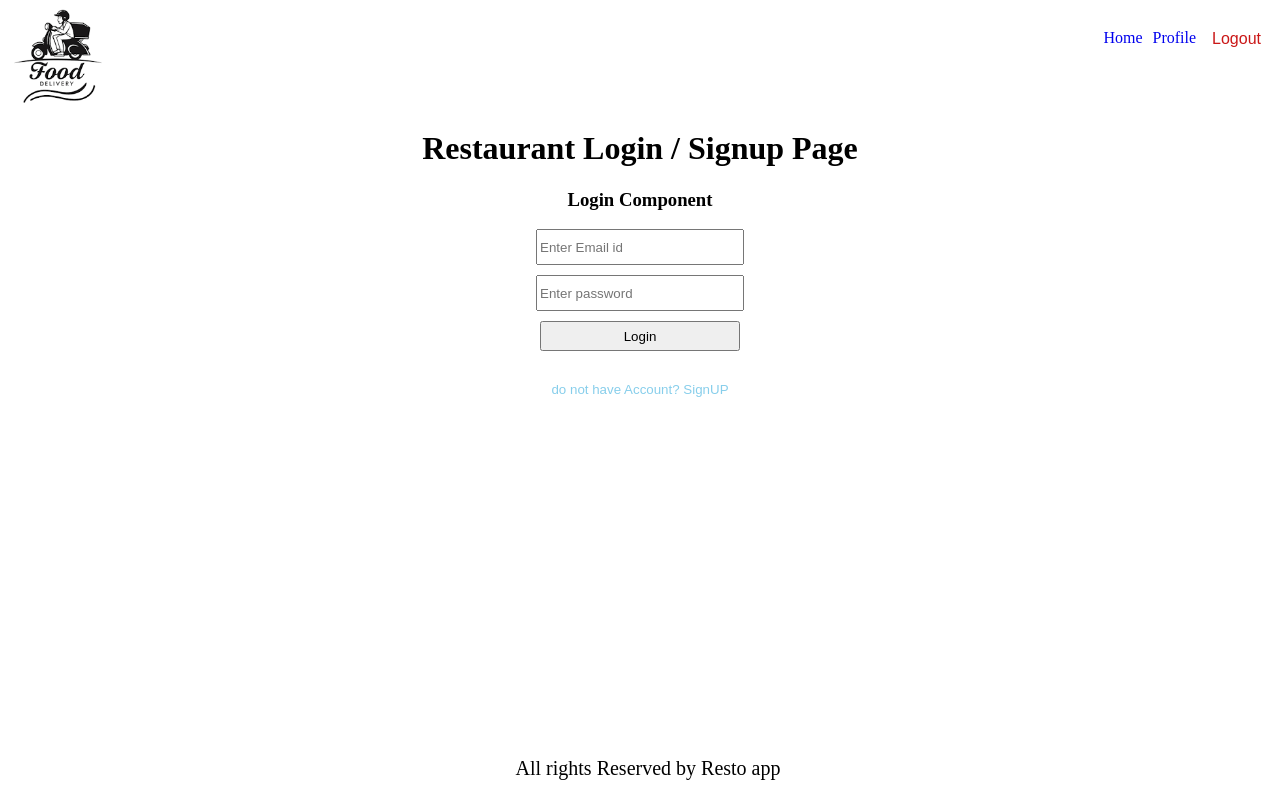
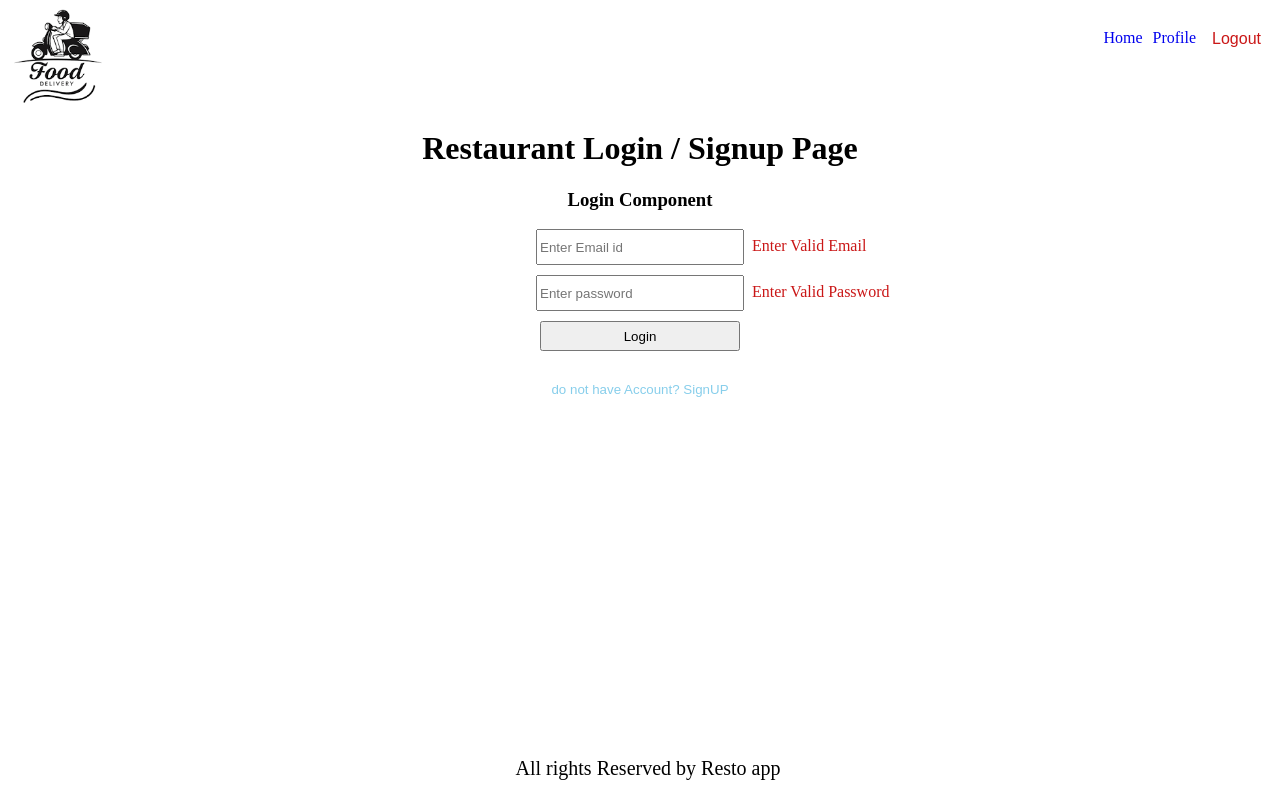
Before and after one commit to CODERVARUNMALVIYA/my-app, a Next.js app: page /restarunt in a window 1280 px wide. Both pictures are taken after a click on the button "Login". Built offline with nearby package versions, Linux system fonts and the light colour scheme.

Commit message:
Login Validation

```diff
--- a/src/app/_components/restaurantLogin.js
+++ b/src/app/_components/restaurantLogin.js
@@ -1,19 +1,44 @@
+import { useState } from "react";
+
 const RestaurantLogin=()=>{
+    const [email,setemail]=useState();
+    const [password,setpassword]=useState();
+    const [error, seterror]= useState(false);
+    const handleLogin=()=>{
+        if(!email|| !password){
+            seterror(true);
+            return false;
+        }
+        else{
+            seterror(false);
+        }
+    }
+
     return(
         <>
         <div className="">
        <h3> Login Component</h3>
         <div >
         <div className="input-wrapper">
-            <input type="text" placeholder="Enter Email id" className="input-field"/>
+            <input type="text" placeholder="Enter Email id" className="input-field"
+            value={email} onChange={(e)=>setemail(e.target.value)}
+            />
+            {
+             error && !email&& <span className="input-error"> Enter Valid Email</span>
+            }
         </div>
 
         <div className="input-wrapper">
-            <input type="text" placeholder="Enter password" className="input-field"/>
+            <input type="text" placeholder="Enter password" className="input-field"
+            value={password} onChange={(e)=>setpassword(e.target.value)}
+            />
+            {
+             error && !password&& <span className="input-error"> Enter Valid Password</span>
+            }
         </div>
 
         <div className="input-wrapper">
-           <button className="button">Login</button >
+           <button onClick={handleLogin} className="button">Login</button >
         </div>
         </div>
         </div>
```
